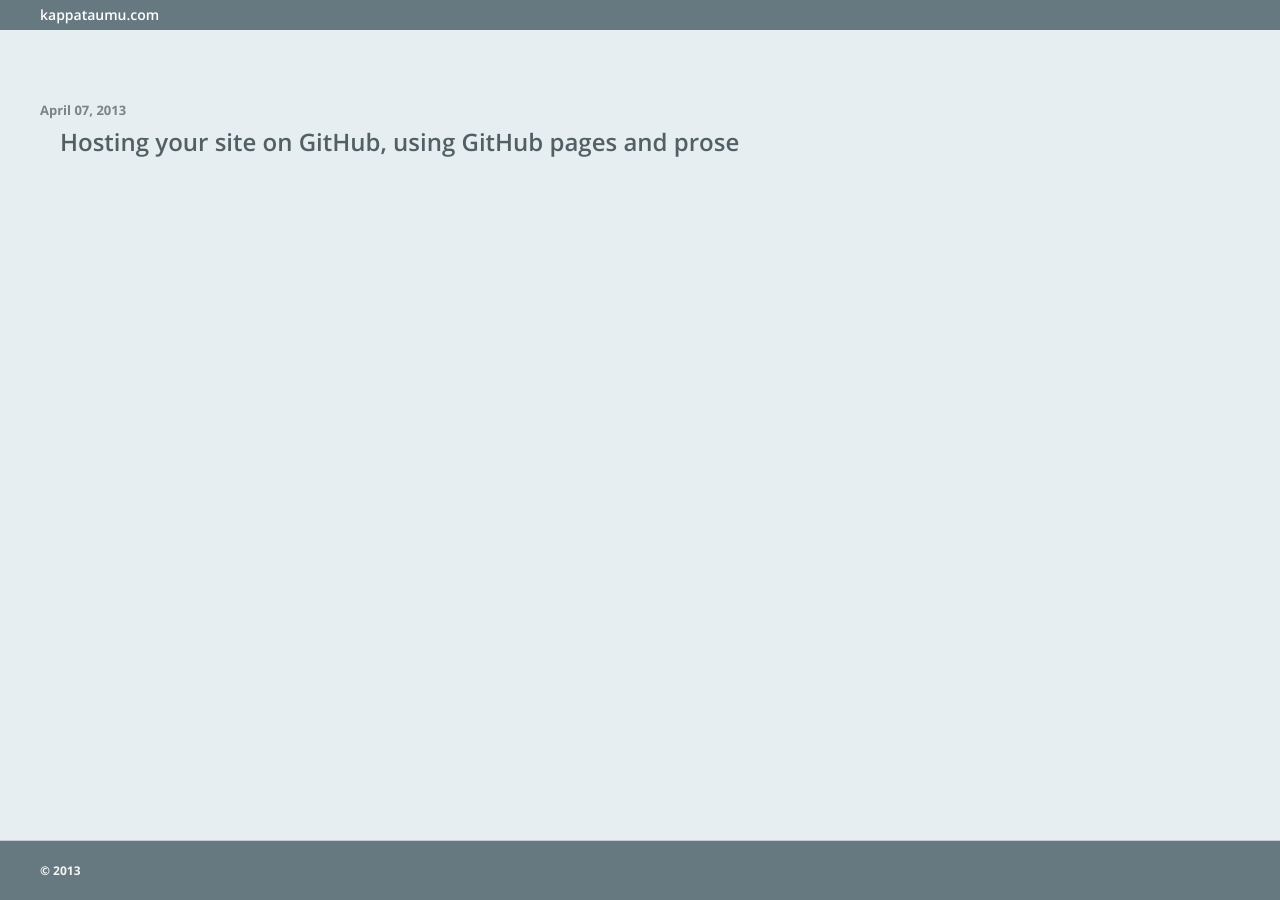
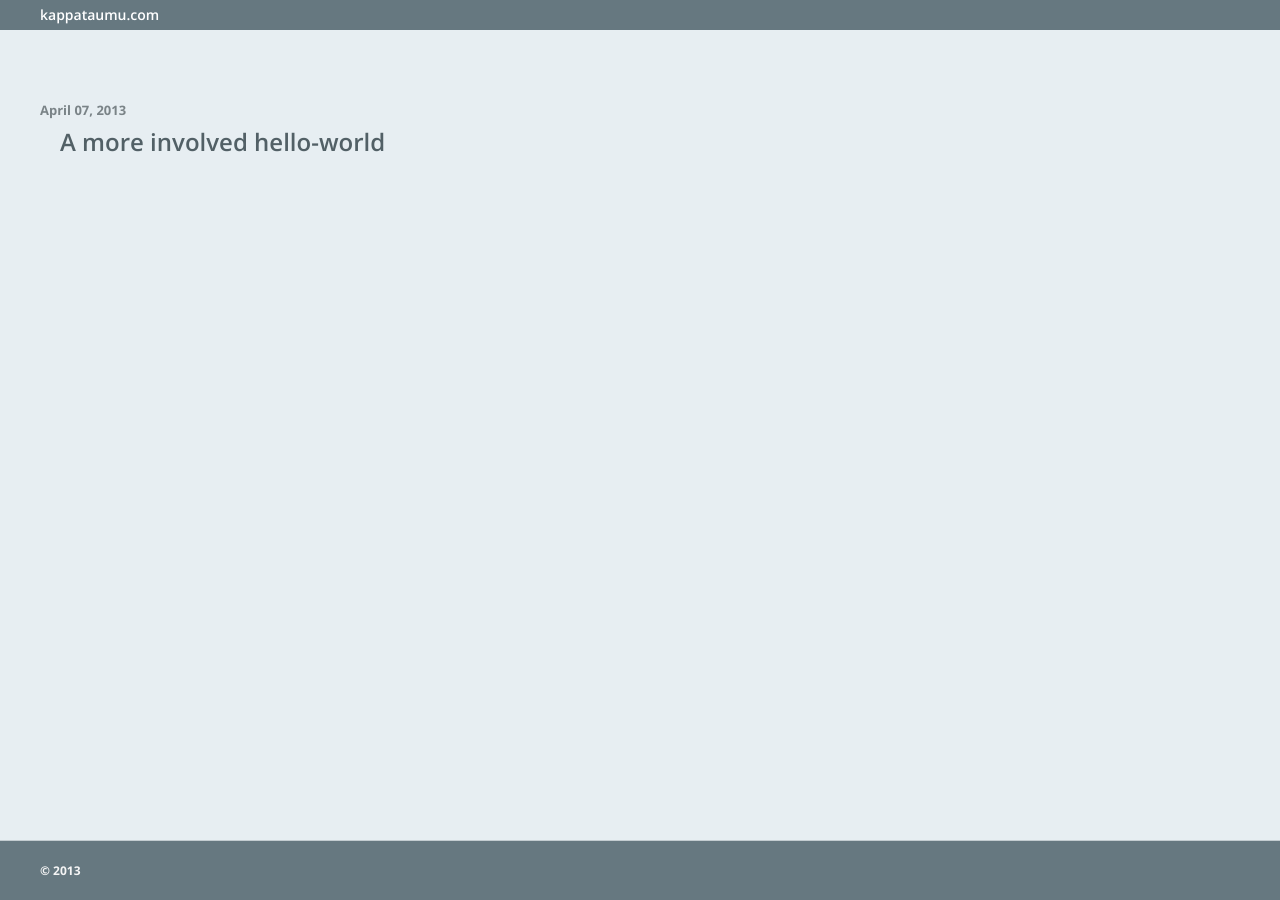
Before and after one commit to ik-fractel/kappataumu.github.com, a Jekyll site: the page built from index.html, in a window 1280 px wide. Built offline with Jekyll 4.4.1, drawn with Linux system fonts in a browser that asks for light colours.

Commit message:
Updated _posts/2013-04-07-hello-world.md

```diff
--- a/_posts/2013-04-07-hello-world.md
+++ b/_posts/2013-04-07-hello-world.md
@@ -2,7 +2,7 @@
 layout: default
 published: true
 category: articles
-title: Hosting your site on GitHub, using GitHub pages and prose
+title: A more involved hello-world
 ---
 
 Consistently finding time and energy to blog is hard.
```
